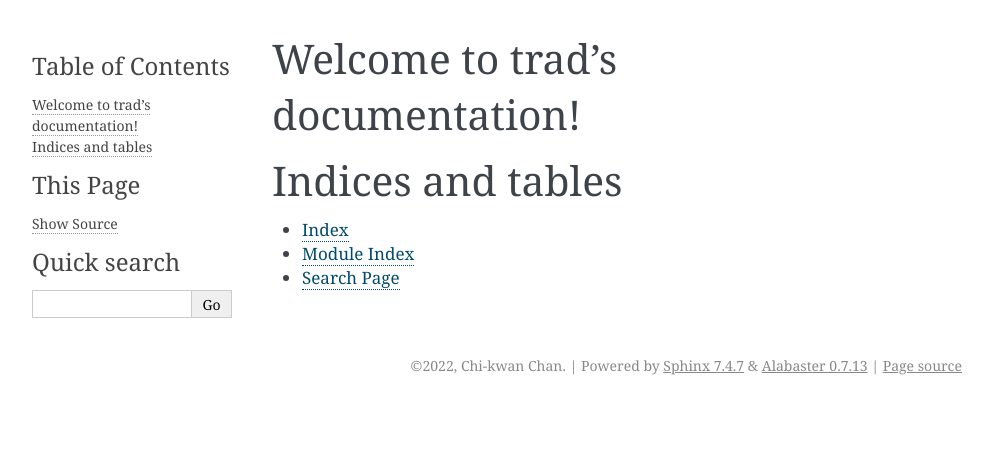
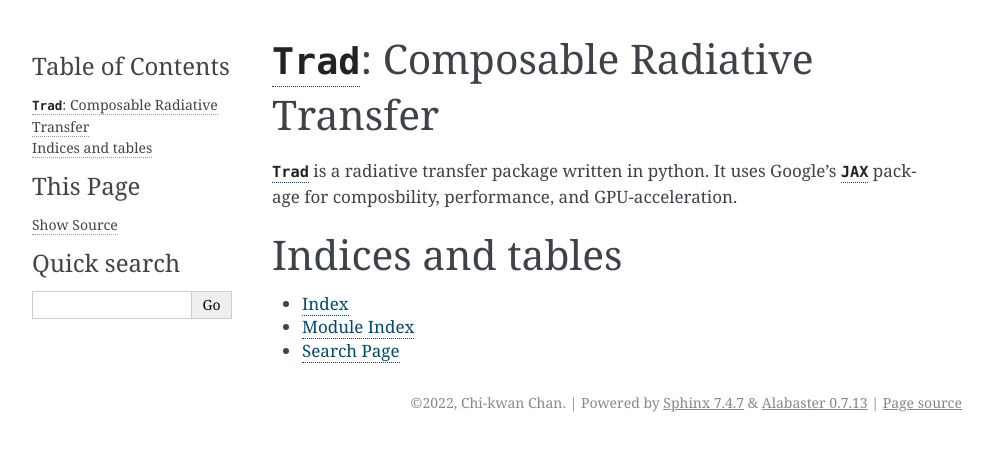
Before and after one commit to adxsrc/trad, a Sphinx documentation site: the page built from docs/index.rst, in a window 1280 px wide. Shown: the top 451 px of the page, without its empty margins (148-1141 px from the left). Built offline with Sphinx 7.4.7, drawn with Linux system fonts in a browser that asks for light colours.

Commit message:
Use ".rst" for README; include it in "docs/"

```diff
--- /dev/null
+++ b/README.rst
@@ -0,0 +1,13 @@
+|Trad|_: Composable Radiative Transfer
+======================================
+
+|Trad|_ is a radiative transfer package written in python.
+It uses Google's |JAX|_ package for composbility, performance, and
+GPU-acceleration.
+
+
+.. |JAX|  replace:: ``JAX``
+.. |Trad| replace:: ``Trad``
+
+.. _JAX:  https://github.com/google/jax
+.. _Trad: https://github.com/adxsrc/trad
--- a/docs/index.rst
+++ b/docs/index.rst
@@ -3,8 +3,7 @@
    You can adapt this file completely to your liking, but it should at least
    contain the root `toctree` directive.
 
-Welcome to trad's documentation!
-================================
+.. include:: ../README.rst
 
 .. toctree::
    :maxdepth: 2
--- a/pyproject.toml
+++ b/pyproject.toml
@@ -3,7 +3,7 @@ name = "trad"
 version = "0.0.0"
 description = "Composable Radiative Transfer"
 authors = ["Chi-kwan Chan <chanc@arizona.edu>"]
-readme = "README.md"
+readme = "README.rst"
 packages = [{include="trad", from="mod"}]
 
 [tool.poetry.dependencies]
```
Also changed, not shown: README.md (deleted, +0 -6 lines).
